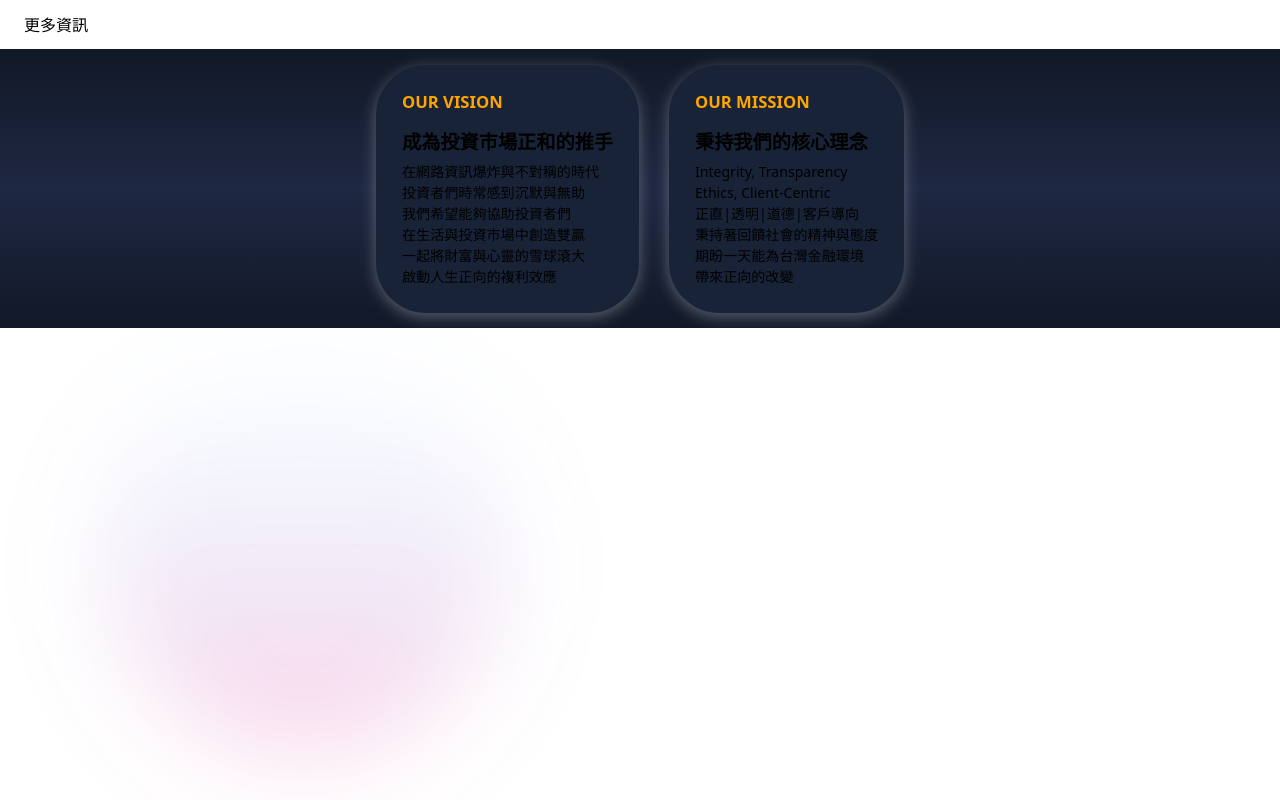
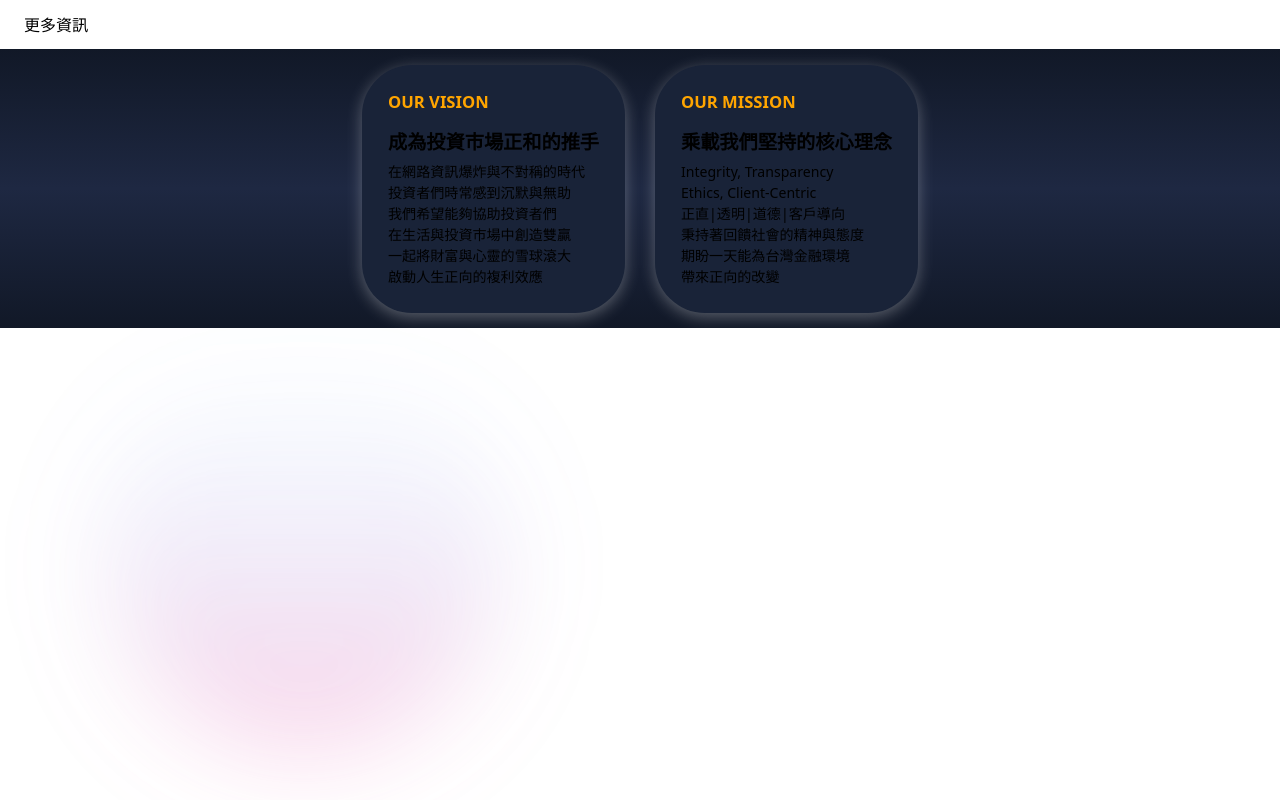
Before and after one commit to vincenthuang113/NULL, a React (Vite) app: page / in a window 1280 px wide. Shown: the part 1220-2020 px from the top of the page. Built offline with nearby package versions, Linux system fonts and the light colour scheme.

Commit message:
about us edit 3

```diff
--- a/src/pages/Aboutus.jsx
+++ b/src/pages/Aboutus.jsx
@@ -21,7 +21,7 @@ function AboutUs(){
                 </div>
                 <div className="stateCard" data-aos="fade-up" data-aos-delay="300" data-aos-anchor="[data-aos-id-testimonials]">
                     <h3 className='statement'>OUR MISSION</h3>
-                    <h1>秉持我們的核心理念</h1>
+                    <h1>乘載我們堅持的核心理念</h1>
                     <h4>Integrity, Transparency<br/>
                         Ethics, Client-Centric<br/>
                         正直|透明|道德|客戶導向<br/>
```
